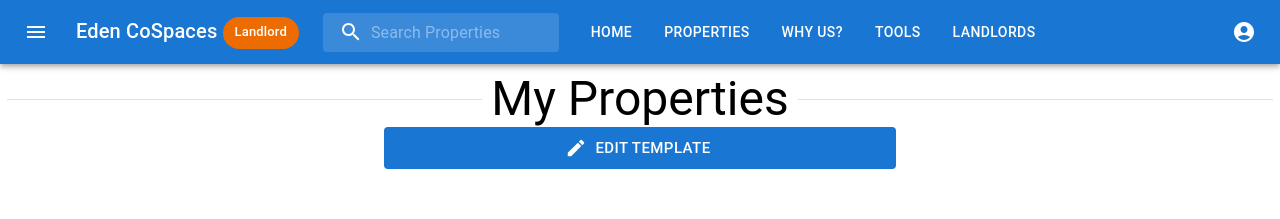
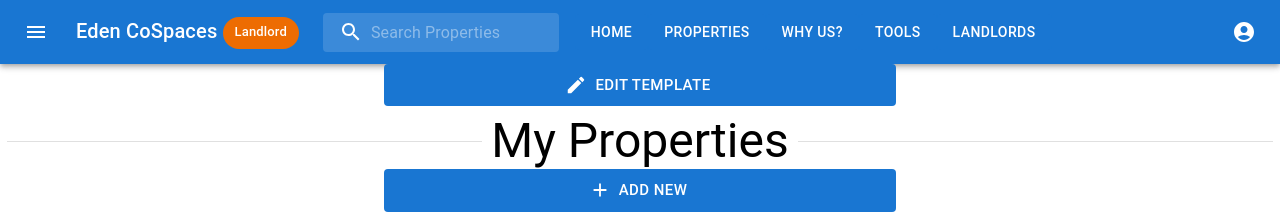
Before and after one commit to leekayden/coliving, a React (Create React App) app: page /landlords/dashboard in a window 1280 px wide. Shown: the top 219 px of the page. Built offline with nearby package versions, Linux system fonts and the light colour scheme.

Commit message:
change position of Edit Template
realised i put it in the wrong place

```diff
--- a/src/components/CreateProperty.tsx
+++ b/src/components/CreateProperty.tsx
@@ -37,17 +37,6 @@ export default function FullScreenDialog() {
   const paddedNextId = nextId.toString().padStart(5, "0");
   return (
     <div>
-      <Button
-        size="large"
-        disableElevation
-        variant="contained"
-        onClick={handleClickOpen}
-        startIcon={<Edit />}
-        sx={{ width: "40vw", margin: "0 auto", display: "flex" }}
-      >
-        Edit Template
-      </Button>
-      <br />
       <Button
         size="large"
         disableElevation
--- a/src/components/HomeownerView.tsx
+++ b/src/components/HomeownerView.tsx
@@ -12,20 +12,33 @@ import { Button, CardActionArea, CardActions } from "@mui/material";
 import EditIcon from "@mui/icons-material/Edit";
 import Grid from "@mui/material/Grid";
 import Container from "@mui/material/Container";
+import { Edit } from "@mui/icons-material";
 
 function Homeowner() {
   const filteredList = PropertyList.filter((item) => item.ownerId === ownerId);
   const goToProperty = (identifier: any) => {
-    window.location.href = `/properties/${identifier}`
-  }
+    window.location.href = `/properties/${identifier}`;
+  };
   return (
     <div>
       <NavBar isLandlord={isLandlordAccount} />
+      <Button
+        size="large"
+        disableElevation
+        variant="contained"
+        startIcon={<Edit />}
+        sx={{ width: "40vw", margin: "0 auto", display: "flex" }}
+      >
+        Edit Template
+      </Button>
       <Typography variant="h3" gutterBottom sx={{ padding: "7px" }}>
         <Divider textAlign="center">My Properties</Divider>
         <CreateProperty />
       </Typography>
-      <Container sx={{ py: 8, border: 5, borderColor: 'primary.main', borderRadius: 10 }} maxWidth="md">
+      <Container
+        sx={{ py: 8, border: 5, borderColor: "primary.main", borderRadius: 10 }}
+        maxWidth="md"
+      >
         <Grid container spacing={4}>
           {filteredList?.map((identifier: any) => (
             <Grid item key={identifier.title} xs={12} sm={6} md={4}>
@@ -52,7 +65,8 @@ function Homeowner() {
                   </Button>
                 </CardActions>
               </Card>
-            </Grid>))}
+            </Grid>
+          ))}
         </Grid>
       </Container>
     </div>
@@ -72,7 +86,9 @@ interface HomeownerViewProps {
   isLandlordAccountArg?: boolean;
 }
 
-export default function HomeownerView({ isLandlordAccountArg }: HomeownerViewProps) {
+export default function HomeownerView({
+  isLandlordAccountArg,
+}: HomeownerViewProps) {
   if (isLandlordAccount || isLandlordAccountArg === true) {
     return <Homeowner />;
   } else {
```
